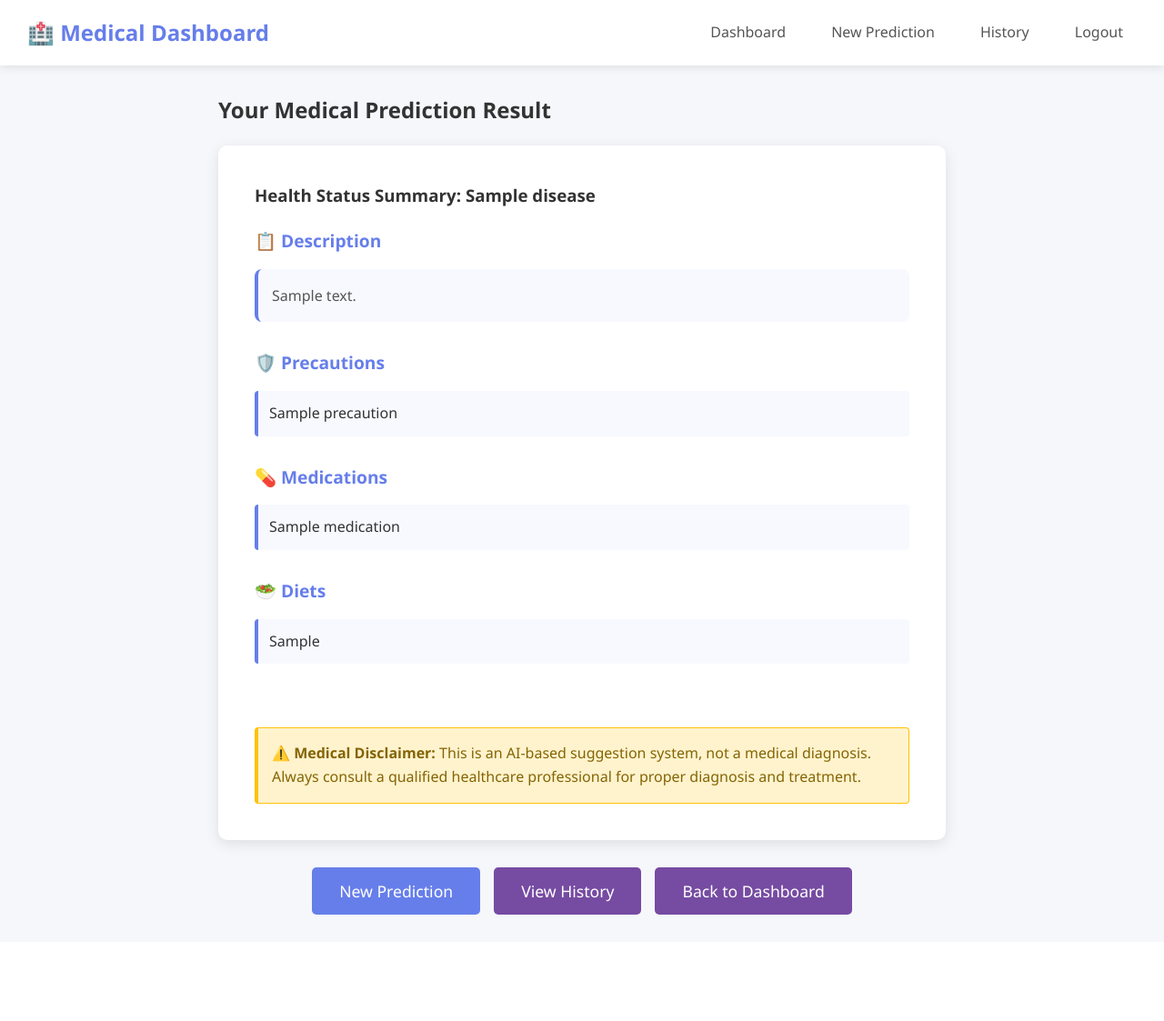
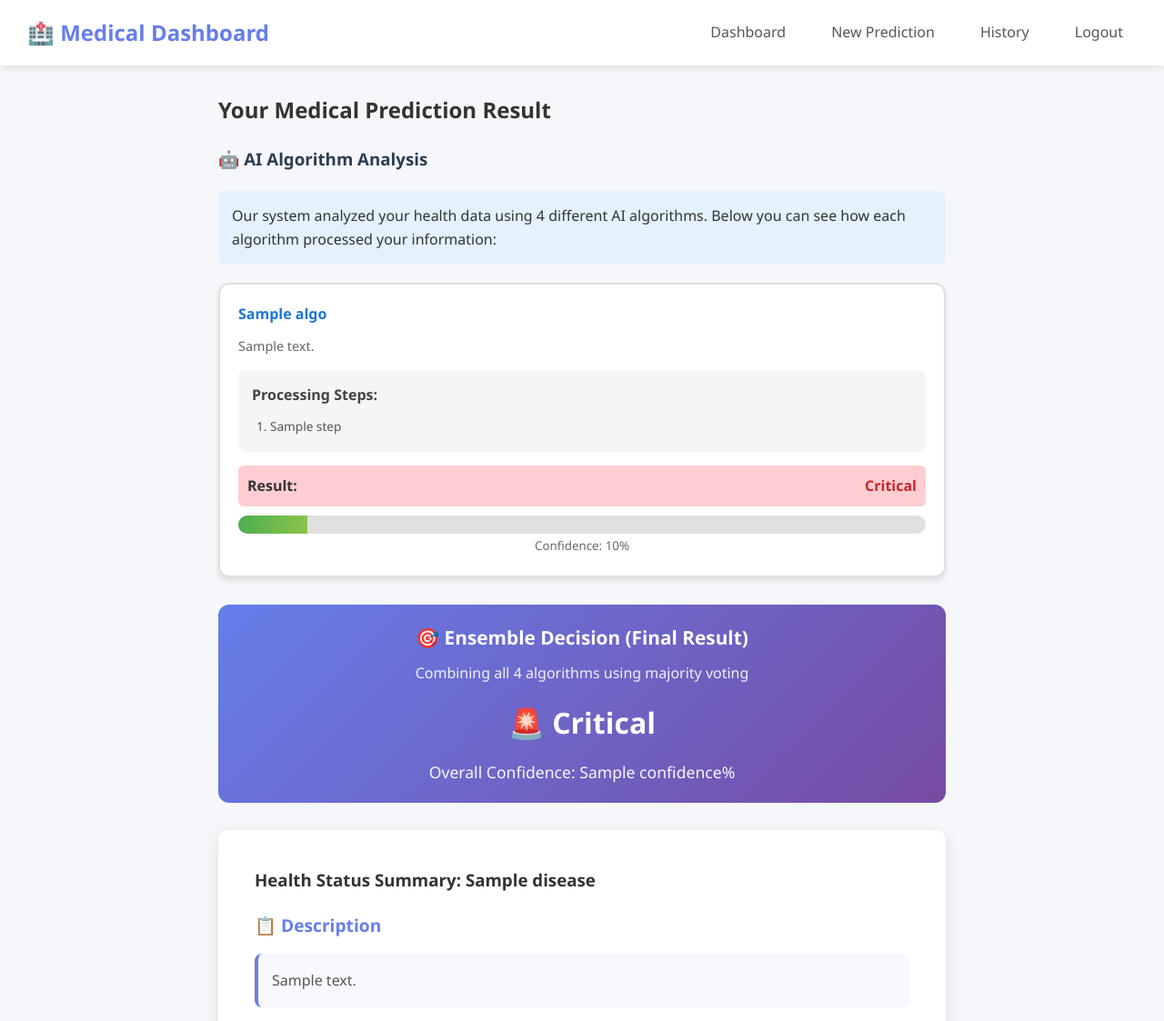
Before and after one commit to Suyash-666/medical-recommendation-system, a Flask app: template templates/result.html in a window 1280 px wide. Shown: the top 1123 px of the page at 91% size. Before the commit the page ends 1006 px from the top, so only its background shows below. Run offline with Flask 3, Linux system fonts and the light colour scheme; the template is opened without the code that fills it: most values are stand-ins (such as "Sample title", 1, 10 or a date in 2020).

Commit message:
Feature: Add algorithm visualization showing all 4 ML models step-by-step analysis

```diff
--- a/app.py
+++ b/app.py
@@ -150,19 +150,21 @@ def predict():
         # Prepare features for prediction (simplified to 2 features)
         features = [age, heart_rate]
 
-        # Run all 4 AI models and use ensemble prediction (hidden from user)
+        # Run all 4 AI models and collect their analysis
         predictions = []
         confidences = []
         all_conditions = []
+        algorithm_analyses = []
 
-        # Get predictions from all models
-        pred_svc, conf_svc, cond_svc = predictor.predict_svc(features, symptoms)
-        pred_rf, conf_rf, cond_rf = predictor.predict_random_forest(features, symptoms)
-        pred_cnn, conf_cnn, cond_cnn = predictor.predict_cnn(features, symptoms)
-        pred_rbm, conf_rbm, cond_rbm = predictor.predict_rbm(features, symptoms)
+        # Get predictions from all models with detailed analysis
+        pred_svc, conf_svc, cond_svc, analysis_svc = predictor.predict_svc(features, symptoms)
+        pred_rf, conf_rf, cond_rf, analysis_rf = predictor.predict_random_forest(features, symptoms)
+        pred_cnn, conf_cnn, cond_cnn, analysis_cnn = predictor.predict_cnn(features, symptoms)
+        pred_rbm, conf_rbm, cond_rbm, analysis_rbm = predictor.predict_rbm(features, symptoms)
 
         predictions = [pred_svc, pred_rf, pred_cnn, pred_rbm]
         confidences = [conf_svc, conf_rf, conf_cnn, conf_rbm]
+        algorithm_analyses = [analysis_svc, analysis_rf, analysis_cnn, analysis_rbm]
 
         # Combine all detected conditions
         all_conditions = list(set(cond_svc + cond_rf + cond_cnn + cond_rbm))
@@ -207,7 +209,12 @@ def predict():
                              precautions=recommendation_data['precautions'],
                              medications=recommendation_data['medications'],
                              diet=recommendation_data['diet'],
-                             disease=recommendation_data.get('disease', 'General Health Assessment'))
+                             disease=recommendation_data.get('disease', 'General Health Assessment'),
+                             algorithm_analyses=algorithm_analyses,
+                             ensemble_prediction=prediction,
+                             user_age=age,
+                             user_heart_rate=heart_rate,
+                             user_symptoms=symptoms)
 
     return render_template('predict.html')
 
--- a/templates/result.html
+++ b/templates/result.html
@@ -21,6 +21,54 @@
         <main class="dashboard-content">
             <div class="result-container">
                 <h2>Your Medical Prediction Result</h2>
+
+                <!-- AI Analysis Section -->
+                <div class="ai-analysis-section" style="margin-bottom: 30px;">
+                    <h3 style="color: #2c3e50; margin-bottom: 20px;">🤖 AI Algorithm Analysis</h3>
+                    <p style="background: #e3f2fd; padding: 15px; border-radius: 8px; margin-bottom: 20px;">
+                        Our system analyzed your health data using 4 different AI algorithms. Below you can see how each algorithm processed your information:
+                    </p>
+
+                    <div class="algorithm-grid" style="display: grid; grid-template-columns: repeat(auto-fit, minmax(300px, 1fr)); gap: 20px; margin-bottom: 30px;">
+                        {% for algo in algorithm_analyses %}
+                        <div class="algorithm-card" style="background: white; border: 2px solid #e0e0e0; border-radius: 12px; padding: 20px; box-shadow: 0 4px 6px rgba(0,0,0,0.1);">
+                            <h4 style="color: #1976d2; margin-bottom: 10px;">{{ algo.name }}</h4>
+                            <p style="font-size: 0.9em; color: #666; margin-bottom: 15px;">{{ algo.description }}</p>
+
+                            <div class="analysis-steps" style="background: #f5f5f5; padding: 15px; border-radius: 8px; margin-bottom: 15px;">
+                                <strong style="display: block; margin-bottom: 10px; color: #424242;">Processing Steps:</strong>
+                                <ol style="margin: 0; padding-left: 20px; line-height: 1.8;">
+                                    {% for step in algo.steps %}
+                                    <li style="font-size: 0.85em; color: #555;">{{ step }}</li>
+                                    {% endfor %}
+                                </ol>
+                            </div>
+
+                            <div class="algo-result" style="display: flex; justify-content: space-between; align-items: center; padding: 10px; background: {% if algo.prediction == 0 %}#c8e6c9{% elif algo.prediction == 1 %}#fff9c4{% else %}#ffcdd2{% endif %}; border-radius: 6px;">
+                                <span style="font-weight: bold;">Result:</span>
+                                <span style="font-weight: bold; color: {% if algo.prediction == 0 %}#2e7d32{% elif algo.prediction == 1 %}#f57c00{% else %}#c62828{% endif %};">
+                                    {{ "Healthy" if algo.prediction == 0 else "At Risk" if algo.prediction == 1 else "Critical" }}
+                                </span>
+                            </div>
+                            <div style="margin-top: 10px; text-align: center;">
+                                <div style="background: #e0e0e0; height: 20px; border-radius: 10px; overflow: hidden;">
+                                    <div style="background: linear-gradient(90deg, #4caf50, #8bc34a); height: 100%; width: {{ algo.confidence * 100 }}%; transition: width 0.5s;"></div>
+                                </div>
+                                <small style="color: #666;">Confidence: {{ (algo.confidence * 100)|round(1) }}%</small>
+                            </div>
+                        </div>
+                        {% endfor %}
+                    </div>
+
+                    <div class="ensemble-result" style="background: linear-gradient(135deg, #667eea 0%, #764ba2 100%); color: white; padding: 20px; border-radius: 12px; text-align: center; margin-bottom: 30px;">
+                        <h4 style="margin-bottom: 10px; font-size: 1.3em;">🎯 Ensemble Decision (Final Result)</h4>
+                        <p style="margin-bottom: 15px; opacity: 0.9;">Combining all 4 algorithms using majority voting</p>
+                        <div style="font-size: 2em; font-weight: bold; margin: 15px 0;">
+                            {{ "✅ Healthy" if ensemble_prediction == 0 else "⚠️ At Risk" if ensemble_prediction == 1 else "🚨 Critical" }}
+                        </div>
+                        <div style="font-size: 1.1em; opacity: 0.95;">Overall Confidence: {{ confidence }}%</div>
+                    </div>
+                </div>
 
                 <div class="result-card">
                     <div class="result-header">
```
Also changed, not shown: models/medical_models_simple.py (+68 -4 lines).
